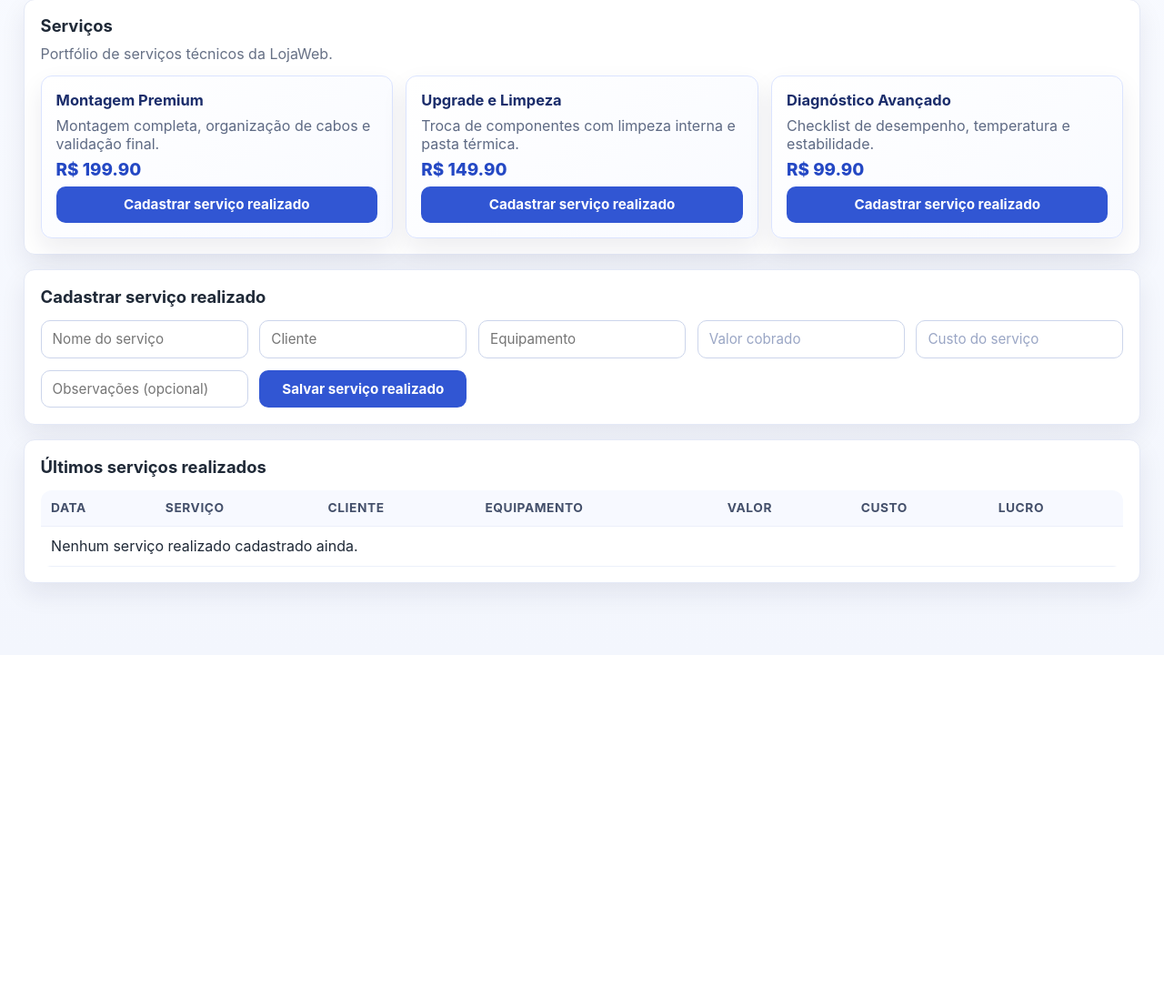
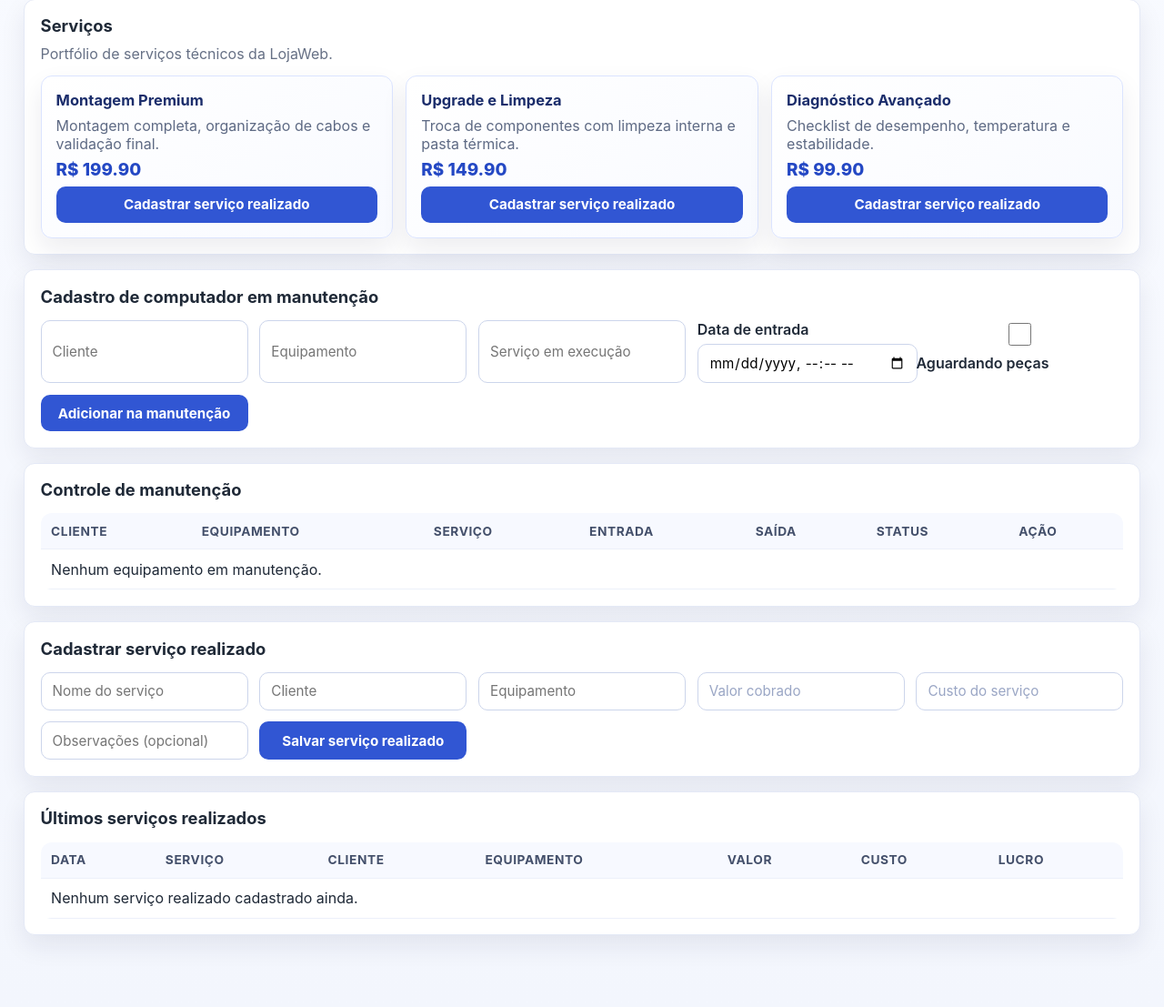
Before and after one commit to FelipeWelter/lojaWeb, a Flask app: page /servicos in a window 1280 px wide. Shown: the part 83-1190 px from the top of the page at 91% size. Before the commit the page ends 758 px from the top, so only its background shows below. Run offline with Flask 3, Linux system fonts and the light colour scheme.

Commit message:
Adiciona controle de computadores em manutenção

```diff
--- a/app.py
+++ b/app.py
@@ -136,6 +136,17 @@ class FixedCost(db.Model):
     amount = db.Column(db.Numeric(10, 2), nullable=False, default=0)
     created_at = db.Column(db.DateTime, nullable=False, default=datetime.utcnow)
 
+
+class MaintenanceTicket(db.Model):
+    id = db.Column(db.Integer, primary_key=True)
+    client_name = db.Column(db.String(120), nullable=False)
+    equipment = db.Column(db.String(120), nullable=False)
+    service_description = db.Column(db.String(180), nullable=False)
+    entry_date = db.Column(db.DateTime, nullable=False, default=datetime.utcnow)
+    exit_date = db.Column(db.DateTime, nullable=True)
+    waiting_parts = db.Column(db.Boolean, nullable=False, default=False)
+    status = db.Column(db.String(30), nullable=False, default='em_andamento')
+    created_at = db.Column(db.DateTime, nullable=False, default=datetime.utcnow)
 
 
 
@@ -381,6 +392,7 @@ def dashboard():
     sales_query = Sale.query.filter(Sale.canceled.is_(False), Sale.created_at >= start_date)
     service_query = ServiceRecord.query.filter(ServiceRecord.created_at >= start_date)
     fixed_cost_query = FixedCost.query.filter(FixedCost.created_at >= start_date)
+    maintenance_query = MaintenanceTicket.query.filter(MaintenanceTicket.entry_date >= start_date)
 
     product_count = Product.query.count()
     total_stock = db.session.query(db.func.coalesce(db.func.sum(Product.stock), 0)).scalar()
@@ -404,6 +416,8 @@ def dashboard():
     ).scalar()
     total_profit = sales_profit + service_profit
     net_profit = total_profit - total_fixed_costs
+    maintenance_in_progress = maintenance_query.filter(MaintenanceTicket.status != 'concluido').count()
+    maintenance_waiting_parts = maintenance_query.filter(MaintenanceTicket.waiting_parts.is_(True), MaintenanceTicket.status != 'concluido').count()
 
     payment_method_summary = (
         db.session.query(
@@ -455,6 +469,8 @@ def dashboard():
         total_profit=total_profit,
         total_fixed_costs=total_fixed_costs,
         net_profit=net_profit,
+        maintenance_in_progress=maintenance_in_progress,
+        maintenance_waiting_parts=maintenance_waiting_parts,
         payment_method_summary=payment_method_summary,
         payment_method_labels=PAYMENT_METHOD_LABELS,
         latest_sales=latest_sales,
@@ -922,6 +938,41 @@ def servicos():
     ]
 
     if request.method == 'POST':
+        form_type = request.form.get('form_type', 'service_record')
+
+        if form_type == 'maintenance_ticket':
+            client_name = (request.form.get('maintenance_client_name') or '').strip()
+            equipment = (request.form.get('maintenance_equipment') or '').strip()
+            service_description = (request.form.get('maintenance_service_description') or '').strip()
+            entry_date_raw = request.form.get('maintenance_entry_date')
+            waiting_parts = request.form.get('maintenance_waiting_parts') == 'on'
+
+            if not client_name or not equipment or not service_description:
+                flash('Preencha cliente, equipamento e serviço em manutenção.', 'danger')
+                return redirect(url_for('servicos'))
+
+            entry_date = datetime.utcnow()
+            if entry_date_raw:
+                try:
+                    entry_date = datetime.fromisoformat(entry_date_raw)
+                except ValueError:
+                    flash('Data de entrada inválida.', 'danger')
+                    return redirect(url_for('servicos'))
+
+            db.session.add(
+                MaintenanceTicket(
+                    client_name=client_name,
+                    equipment=equipment,
+                    service_description=service_description,
+                    entry_date=entry_date,
+                    waiting_parts=waiting_parts,
+                    status='aguardando_pecas' if waiting_parts else 'em_andamento',
+                )
+            )
+            db.session.commit()
+            flash('Computador em manutenção cadastrado com sucesso!', 'success')
+            return redirect(url_for('servicos'))
+
         service_name = (request.form.get('service_name') or '').strip()
         client_name = (request.form.get('client_name') or '').strip()
         equipment = (request.form.get('equipment') or '').strip()
@@ -951,7 +1002,39 @@ def servicos():
         return redirect(url_for('servicos'))
 
     recent_services = ServiceRecord.query.order_by(ServiceRecord.created_at.desc()).limit(10).all()
-    return render_template('services.html', services=service_catalog, recent_services=recent_services)
+    maintenance_tickets = MaintenanceTicket.query.order_by(MaintenanceTicket.entry_date.desc()).limit(20).all()
+    return render_template(
+        'services.html',
+        services=service_catalog,
+        recent_services=recent_services,
+        maintenance_tickets=maintenance_tickets,
+    )
+
+
+@app.route('/manutencoes/<int:ticket_id>/atualizar', methods=['POST'])
+def atualizar_manutencao(ticket_id: int):
+    ticket = MaintenanceTicket.query.get_or_404(ticket_id)
+    status = request.form.get('status') or ticket.status
+    waiting_parts = request.form.get('waiting_parts') == 'on'
+    exit_date_raw = request.form.get('exit_date')
+
+    if status == 'concluido' and not exit_date_raw:
+        ticket.exit_date = datetime.utcnow()
+    elif exit_date_raw:
+        try:
+            ticket.exit_date = datetime.fromisoformat(exit_date_raw)
+        except ValueError:
+            flash('Data de saída inválida.', 'danger')
+            return redirect(url_for('servicos'))
+
+    ticket.status = status
+    ticket.waiting_parts = waiting_parts
+    if waiting_parts and status != 'concluido':
+        ticket.status = 'aguardando_pecas'
+
+    db.session.commit()
+    flash('Status da manutenção atualizado!', 'success')
+    return redirect(url_for('servicos'))
 
 
 @app.route('/dashboard/custos-fixos', methods=['POST'])
@@ -970,6 +1053,7 @@ def cadastrar_custo_fixo():
     db.session.commit()
     flash('Custo fixo adicionado ao financeiro!', 'success')
     return redirect(url_for('dashboard'))
+
 
 @app.route('/clientes', methods=['GET', 'POST'])
 def clientes():
@@ -1246,6 +1330,21 @@ with app.app_context():
             ')'
         )
     )
+    db.session.execute(
+        db.text(
+            'CREATE TABLE IF NOT EXISTS maintenance_ticket ('
+            'id INTEGER PRIMARY KEY, '
+            'client_name VARCHAR(120) NOT NULL, '
+            'equipment VARCHAR(120) NOT NULL, '
+            'service_description VARCHAR(180) NOT NULL, '
+            'entry_date DATETIME NOT NULL, '
+            'exit_date DATETIME, '
+            'waiting_parts BOOLEAN NOT NULL DEFAULT 0, '
+            "status VARCHAR(30) NOT NULL DEFAULT 'em_andamento', "
+            'created_at DATETIME NOT NULL'
+            ')'
+        )
+    )
     db.session.commit()
 
     montagem_columns = [row[1] for row in db.session.execute(db.text('PRAGMA table_info(montagem_computador)'))]
--- a/templates/dashboard.html
+++ b/templates/dashboard.html
@@ -23,6 +23,8 @@
   <article class="card"><h3>Custos fixos</h3><strong>R$ {{ '%.2f'|format(total_fixed_costs) }}</strong></article>
   <article class="card"><h3>Lucro líquido</h3><strong>R$ {{ '%.2f'|format(net_profit) }}</strong></article>
   <article class="card"><h3>Cobranças pendentes</h3><strong>{{ pending_charges }}</strong></article>
+  <article class="card"><h3>Manutenções ativas</h3><strong>{{ maintenance_in_progress }}</strong></article>
+  <article class="card"><h3>Aguardando peças</h3><strong>{{ maintenance_waiting_parts }}</strong></article>
 </section>
 
 <section class="card">
--- a/templates/services.html
+++ b/templates/services.html
@@ -16,8 +16,70 @@
 </section>
 
 <section class="card">
+  <h2>Cadastro de computador em manutenção</h2>
+  <form method="post" class="grid form-grid">
+    <input type="hidden" name="form_type" value="maintenance_ticket" />
+    <input name="maintenance_client_name" placeholder="Cliente" required />
+    <input name="maintenance_equipment" placeholder="Equipamento" required />
+    <input name="maintenance_service_description" placeholder="Serviço em execução" required />
+    <label>
+      Data de entrada
+      <input name="maintenance_entry_date" type="datetime-local" />
+    </label>
+    <label>
+      <input name="maintenance_waiting_parts" type="checkbox" /> Aguardando peças
+    </label>
+    <button type="submit">Adicionar na manutenção</button>
+  </form>
+</section>
+
+<section class="card">
+  <h2>Controle de manutenção</h2>
+  <table>
+    <thead>
+      <tr><th>Cliente</th><th>Equipamento</th><th>Serviço</th><th>Entrada</th><th>Saída</th><th>Status</th><th>Ação</th></tr>
+    </thead>
+    <tbody>
+      {% for ticket in maintenance_tickets %}
+      <tr>
+        <td>{{ ticket.client_name }}</td>
+        <td>{{ ticket.equipment }}</td>
+        <td>{{ ticket.service_description }}</td>
+        <td>{{ ticket.entry_date.strftime('%d/%m/%Y %H:%M') }}</td>
+        <td>{{ ticket.exit_date.strftime('%d/%m/%Y %H:%M') if ticket.exit_date else '-' }}</td>
+        <td>
+          {% if ticket.status == 'concluido' %}
+            <span class="badge success">Concluído</span>
+          {% elif ticket.waiting_parts %}
+            <span class="badge danger">Aguardando peças</span>
+          {% else %}
+            <span class="badge">Em andamento</span>
+          {% endif %}
+        </td>
+        <td>
+          <form method="post" action="{{ url_for('atualizar_manutencao', ticket_id=ticket.id) }}" class="inline-form">
+            <select name="status">
+              <option value="em_andamento" {% if ticket.status == 'em_andamento' %}selected{% endif %}>Em andamento</option>
+              <option value="aguardando_pecas" {% if ticket.status == 'aguardando_pecas' %}selected{% endif %}>Aguardando peças</option>
+              <option value="concluido" {% if ticket.status == 'concluido' %}selected{% endif %}>Concluído</option>
+            </select>
+            <label><input type="checkbox" name="waiting_parts" {% if ticket.waiting_parts %}checked{% endif %}/> Aguardando peças</label>
+            <input type="datetime-local" name="exit_date" value="{{ ticket.exit_date.strftime('%Y-%m-%dT%H:%M') if ticket.exit_date else '' }}" />
+            <button type="submit">Atualizar</button>
+          </form>
+        </td>
+      </tr>
+      {% else %}
+      <tr><td colspan="7">Nenhum equipamento em manutenção.</td></tr>
+      {% endfor %}
+    </tbody>
+  </table>
+</section>
+
+<section class="card">
   <h2>Cadastrar serviço realizado</h2>
   <form method="post" class="grid form-grid">
+    <input type="hidden" name="form_type" value="service_record" />
     <input name="service_name" placeholder="Nome do serviço" required />
     <input name="client_name" placeholder="Cliente" required />
     <input name="equipment" placeholder="Equipamento" required />
```
